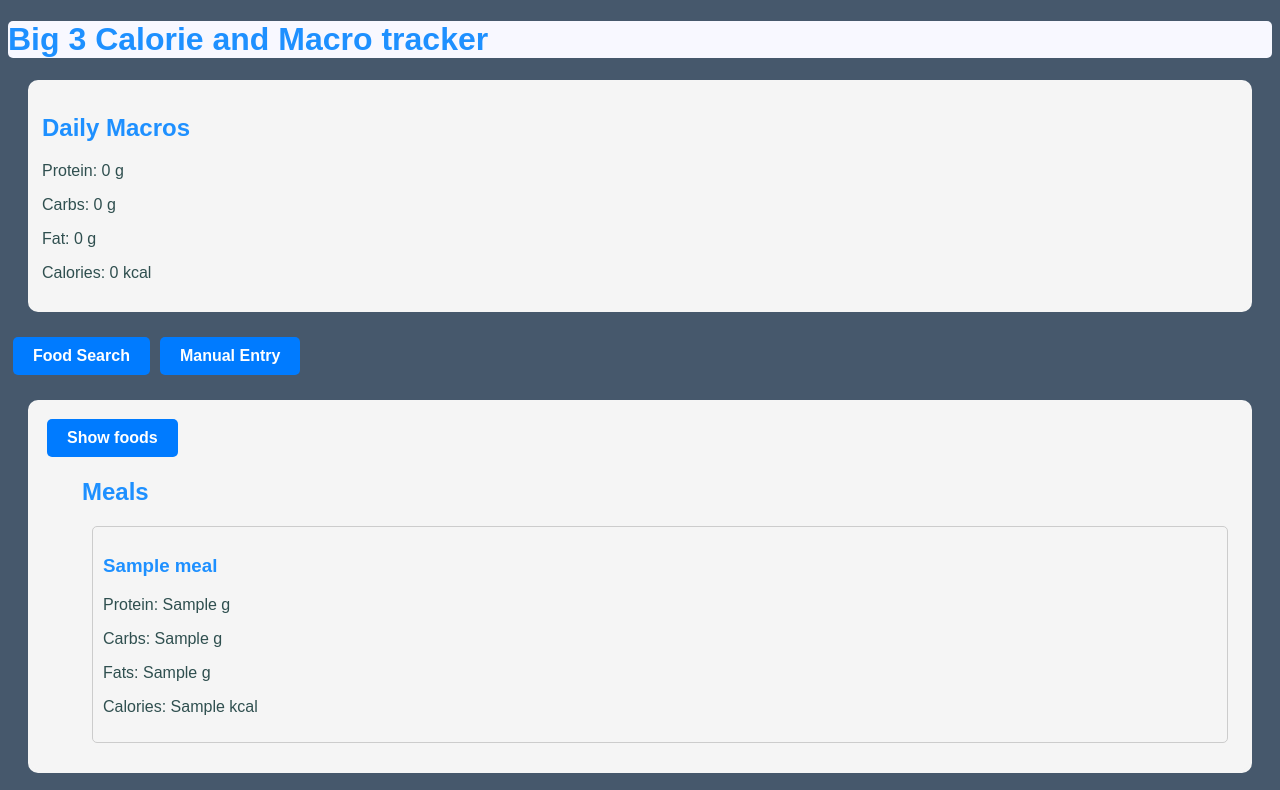
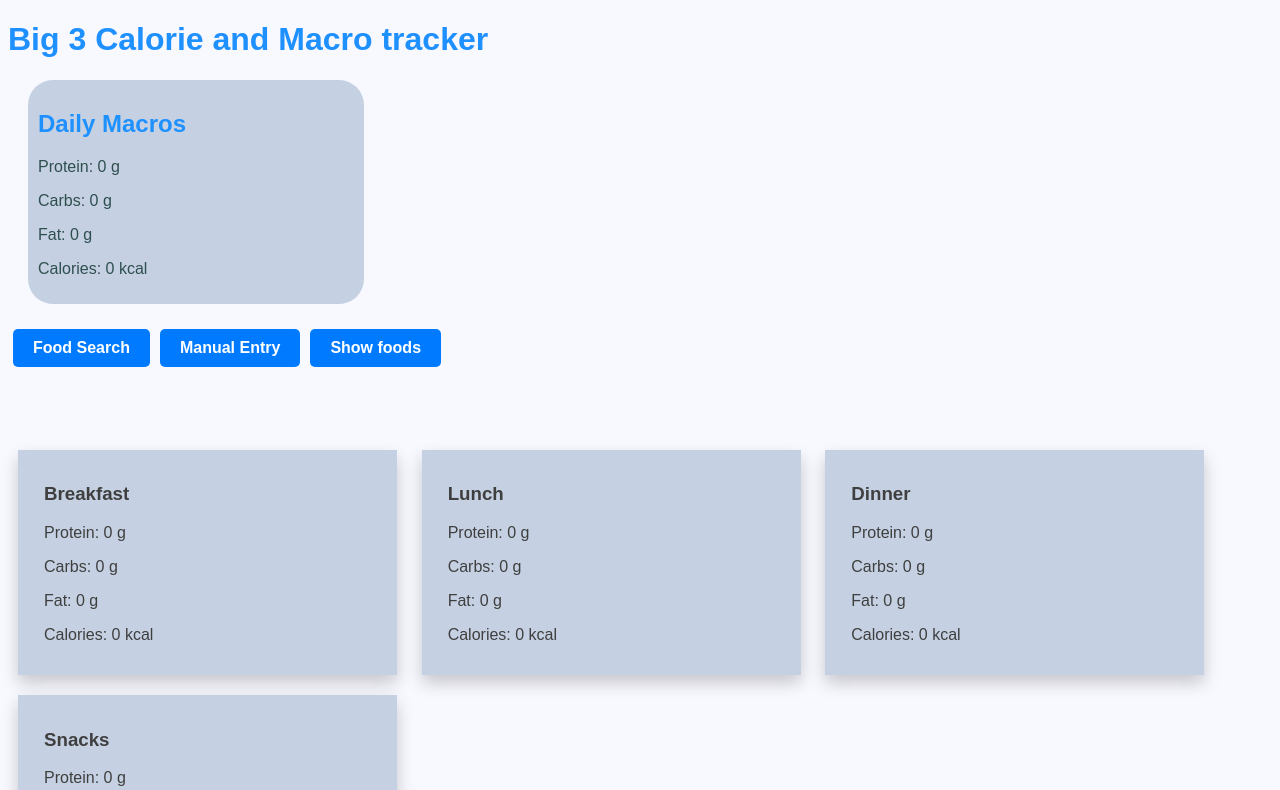
Before and after one commit to dstraco/MacroCalorieTracker, a Flask app: template templates/index.html in a window 1280 px wide. Shown: the top 790 px of the page. Run offline with Flask 3, Linux system fonts and the light colour scheme; the template is opened without the code that fills it: most values are stand-ins (such as "Sample title", 1, 10 or a date in 2020); data that the repository does not hold is empty.

Commit message:
Finished JS for updating macros per meal

```diff
--- a/app.py
+++ b/app.py
@@ -105,7 +105,6 @@ def search_food():
             brand = food.get('brand_name', "Generic")
 
 
-
             food_item = Food(food_name= name, nutrients=nutrient_info, brand=brand)
             food_item.parse_nutrients()
             print('\n')
--- a/static/css/styles.css
+++ b/static/css/styles.css
@@ -1,13 +1,11 @@
 h1 {
     font-family: Arial, Helvetica, sans-serif ;
     color: dodgerblue;
-    background-color: ghostwhite;
-    border-radius: 5px;
 }
 body {
     font-family: Arial, sans-serif;
-    color: ghostwhite;
-    background-color: rgb(70, 88, 108);
+    background-color: ghostwhite;
+
 }
 .macros, .meals, .actions, h2 {
     color: dodgerblue;
@@ -15,16 +13,23 @@ body {
 ul {
     list-style-type: none;
 }
-
-.macro-container, .meals, .actions, .results {
-    background-color: whitesmoke;
+.macro-container {
+    background-color: rgb(197, 209, 226);
     color: darkslategrey;
     margin: 20px;
     padding: 10px;
-    border: 4px solid ;
-    border-color: whitesmoke;
+    width: 25%;
+    border-radius: 25px;
+}
+.meals, .actions, .results {
+    background-color: rgb(197, 209, 226);
+    color: darkslategrey;
+    margin: 20px;
+    padding: 10px;
+    width: 50%;
     border-radius: 10px;
 }
+
 .macros h2, .meals h2, .actions h2 {
     margin-top: 0;
 }
@@ -33,7 +38,6 @@ ul {
     margin: 10px;
     padding: 10px;
     border-radius: 5px;
-
 }
 .meal h3{
     color: dodgerblue;
@@ -51,7 +55,6 @@ ul {
 .button:hover {
     background-color: #0056b3;
 }
-
 .delete_button {
     display: inline-block;
     padding: 10px 14px;
@@ -65,8 +68,6 @@ ul {
     font-weight: bold;
     width: min-content;
     height: min-content;
-
-
 }
 .delete_button:hover {
     background-color: #00bbcf;
@@ -76,7 +77,31 @@ ul {
     border-radius: 10px;
 
 }
-
 .add-food-buttons {
     display: inline-flex;
 }
+/* new */
+.card {
+    /* Add shadows to create the "card" effect */
+    box-shadow: 0 8px 16px 0 rgba(0,0,0,0.2);
+    transition: 0.3s;
+    background-color: rgb(197, 209, 226);
+    width: 30%;
+    display: inline-flex;
+    margin: 10px;
+  }
+  /* On mouse-over, add a deeper shadow */
+  .card:hover {
+    box-shadow: 0 8px 16px 0 rgba(131, 130, 130, 0.8);
+  }
+  /* Add some padding inside the card container */
+  .container {
+    padding: 5px 16px;
+    border-color: rgb(214, 214, 214);
+    margin: 10px;
+    color: rgb(63, 63, 63);
+  }
+  .meal-cards h2 {
+    color: ghostwhite;
+
+  }
--- a/static/js/macroTracker.js
+++ b/static/js/macroTracker.js
@@ -3,6 +3,8 @@ daily_calories = document.getElementById('daily-calories');
 daily_protein = document.getElementById('daily-protein');
 daily_carbs = document.getElementById('daily-carbs');
 daily_fat = document.getElementById('daily-fat');
+meal_containers = document.getElementsByClassName('container');
+
 
 // Script for index.html
 if (document.querySelector('h1').innerText === 'Big 3 Calorie and Macro tracker') {
@@ -21,7 +23,7 @@ if (document.querySelector('h1').innerText === 'Big 3 Calorie and Macro tracker'
     document.addEventListener('DOMContentLoaded', getMeals);
 }
 
-function calculate_macros(meals) {
+function calculateDailyMacros(meals) {
 
     console.log('Calculating macros')
     console.log(meals);
@@ -54,9 +56,49 @@ function calculate_macros(meals) {
 // this fucntion will become update UI
 function updateUI(meals) {
 
-    let macros = calculate_macros(meals);
+    let macros = calculateDailyMacros(meals);
     daily_calories.textContent = `Calories: ${macros.total_calories} kcal`;
     daily_protein.textContent = `Protein: ${macros.total_protein} g`;
     daily_carbs.textContent = `Carbs: ${macros.total_carbs} g`;
     daily_fat.textContent = `Fat: ${macros.total_fat} g`;
+
+    calculateMealMacros('Breakfast', meals);
+    calculateMealMacros('Lunch', meals);
+    calculateMealMacros('Dinner', meals);
+    calculateMealMacros('Snacks', meals);
+
 }
+function calculateMealMacros(meal, meals) {
+    let meal_protein = 0;
+    let meal_carbs = 0;
+    let meal_fat = 0;
+
+    for (let food in meals[meal]) {
+        meal_protein += meals[meal][food].protein;
+        meal_carbs += meals[meal][food].carbs;
+        meal_fat += meals[meal][food].fat;
+    }
+
+    meal_calories =  Math.round(meal_protein * 4 + meal_carbs * 4 + meal_fat * 9);
+    if (meal === 'Breakfast') {
+        document.getElementById('breakfast-protein').textContent = `Protein: ${meal_protein} g`;
+        document.getElementById('breakfast-carbs').textContent = `Carbs: ${meal_carbs} g`;
+        document.getElementById('breakfast-fat').textContent = `Fat: ${meal_fat} g`;
+        document.getElementById('breakfast-calories').textContent = `Calories: ${meal_calories} kcal`;
+    } else if (meal === 'Lunch') {
+        document.getElementById('lunch-protein').textContent = `Protein: ${meal_protein} g`;
+        document.getElementById('lunch-carbs').textContent = `Carbs: ${meal_carbs} g`;
+        document.getElementById('lunch-fats').textContent = `Fat: ${meal_fat} g`;
+        document.getElementById('lunch-calories').textContent = `Calories: ${meal_calories} kcal`;
+    } else if (meal === 'Dinner') {
+        document.getElementById('dinner-protein').textContent = `Protein: ${meal_protein} g`;
+        document.getElementById('dinner-carbs').textContent = `Carbs: ${meal_carbs} g`;
+        document.getElementById('dinner-fat').textContent = `Fat: ${meal_fat} g`;
+        document.getElementById('dinner-calories').textContent = `Calories: ${meal_calories} kcal`;
+    } else if (meal === 'Snacks') {
+        document.getElementById('snacks-protein').textContent = `Protein: ${meal_protein} g`;
+        document.getElementById('snacks-carbs').textContent = `Carbs: ${meal_carbs} g`;
+        document.getElementById('snacks-fat').textContent = `Fat: ${meal_fat} g`;
+        document.getElementById('snacks-calories').textContent = `Calories: ${meal_calories} kcal`;
+    }
+}
--- a/templates/index.html
+++ b/templates/index.html
@@ -12,17 +12,58 @@
     <h1>Big 3 Calorie and Macro tracker</h1>
     <div class="macro-container" id="daily-macros">
         <h2>Daily Macros</h2>
-        <p id = daily-protein>Protein: g</p>
-        <p id = daily-carbs>Carbs:  g</p>
-        <p id = daily-fat>Fats:  g</p>
-        <p id = daily-calories>Calories: kcal</p>
+        <p id=daily-protein>Protein: g</p>
+        <p id=daily-carbs>Carbs: g</p>
+        <p id=daily-fat>Fats: g</p>
+        <p id=daily-calories>Calories: kcal</p>
     </div>
-    <div class="add-food-buttons">
-        <a href="{{ url_for('search_food') }}" class="button">Food Search</a>
-        <a href="{{ url_for('add_food') }}" class="button">Manual Entry</a>
-    </div>
-    <div class="meals">
-        <a href="{{ url_for('show_meals') }}" class="button">Show foods</a>
+    <main>
+        <div class="add-food-buttons">
+            <a href="{{ url_for('search_food') }}" class="button">Food Search</a>
+            <a href="{{ url_for('add_food') }}" class="button">Manual Entry</a>
+            <a href="{{ url_for('show_meals') }}" class="button">Show foods</a>
+        </div>
+
+        <div class="meal-cards">
+            <h2>Meals</h2>
+            <div class="card">
+                <div class="container" id="breakfast-container">
+                    <h3>Breakfast</h3>
+                    <p id=breakfast-protein>Protein: g</p>
+                    <p id=breakfast-carbs>Carbs: g</p>
+                    <p id=breakfast-fat>Fats: g</p>
+                    <p id=breakfast-calories>Calories: kcal</p>
+                </div>
+            </div>
+            <div class="card">
+                <div class="container" id="lunch-container">
+                    <h3>Lunch</h3>
+                    <p id=lunch-protein>Protein: g</p>
+                    <p id=lunch-carbs>Carbs: g</p>
+                    <p id=lunch-fats>Fats: g</p>
+                    <p id=lunch-calories>Calories: kcal</p>
+                </div>
+            </div>
+            <div class="card">
+                <div class="container" id="dinner-container">
+                    <h3>Dinner</h3>
+                    <p id=dinner-protein>Protein: g</p>
+                    <p id=dinner-carbs>Carbs: g</p>
+                    <p id=dinner-fat>Fats: g</p>
+                    <p id=dinner-calories>Calories: kcal</p>
+                </div>
+            </div>
+            <div class="card">
+                <div class="container" id="snacks-container">
+                    <h3>Snacks</h3>
+                    <p id=snacks-protein>Protein: g</p>
+                    <p id=snacks-carbs>Carbs: g</p>
+                    <p id=snacks-fat>Fats: g</p>
+                    <p id=snacks-calories>Calories: kcal</p>
+                </div>
+            </div>
+        </div>
+        <!-- <div class="meals">
         <ul>
             <h2>Meals</h2>
             {% if not meals %}
@@ -41,8 +82,8 @@
             {% endfor %}
             {% endif %}
         </ul>
-    </div>
-
+    </div> -->
+    </main>
     <footer>
         <a href="https://www.fatsecret.com">
             <img src="https://platform.fatsecret.com/api/static/images/powered_by_fatsecret.png" srcset="https://platform.fatsecret.com/api/static/images/powered_by_fatsecret_2x.png
```
